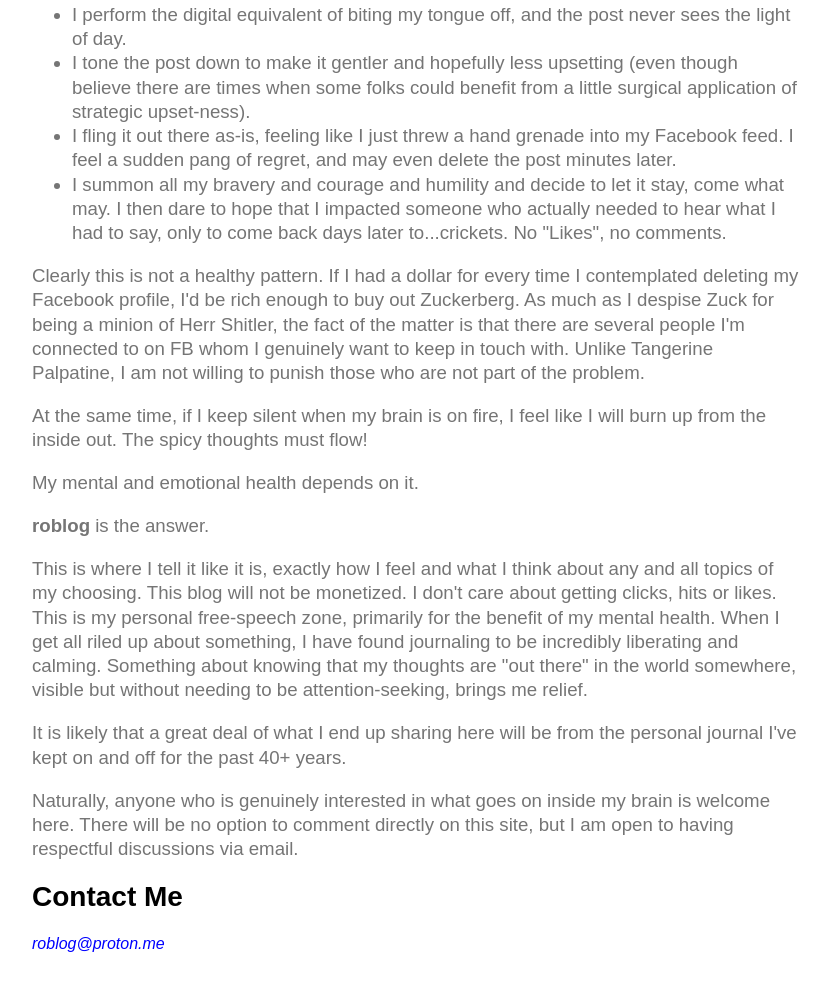
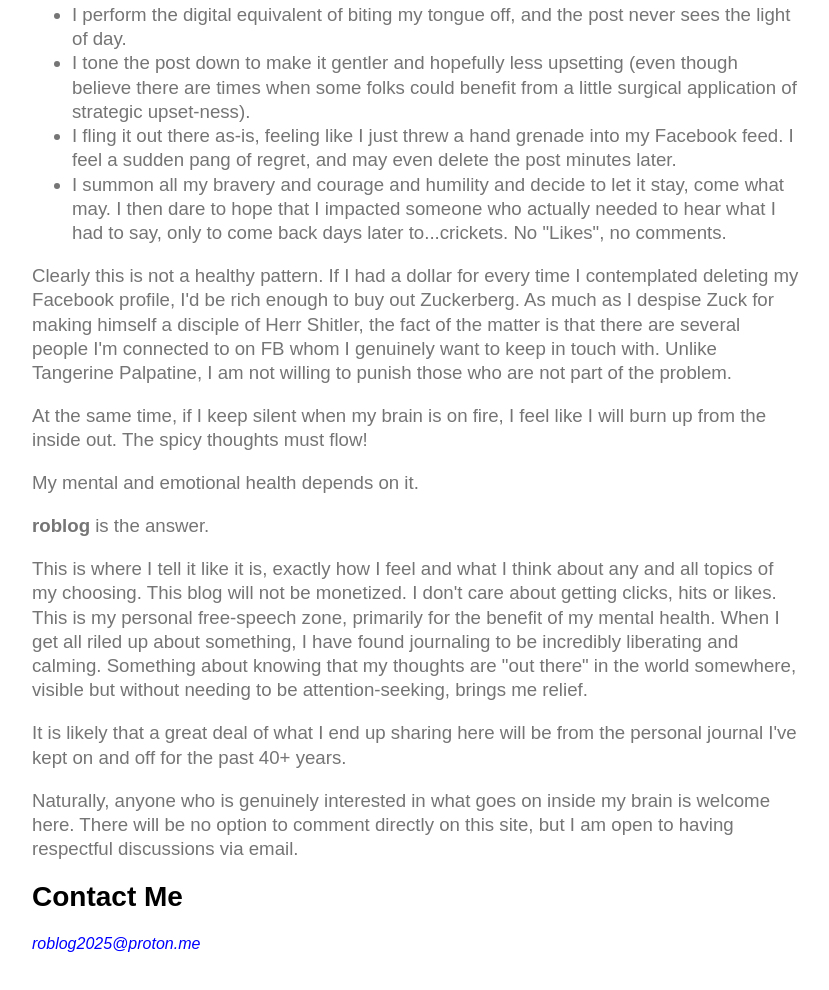
Before and after one commit to pythonadventurer/bgo, a plain HTML site: page blog/about.html in a window 1280 px wide. Shown: the part 696-1686 px from the top of the page, without its empty margins (224-1053 px from the left). Drawn offline with Linux system fonts and the light colour scheme.

Commit message:
tweaks to about page

```diff
--- a/blog/about.html
+++ b/blog/about.html
@@ -20,7 +20,7 @@
         <li>I fling it out there as-is, feeling like I just threw a hand grenade into my Facebook feed.  I feel a sudden pang of regret, and may even delete the post minutes later.</li>
         <li>I summon all my bravery and courage and humility and decide to let it stay, come what may. I then dare to hope that I impacted someone who actually needed to hear what I had to say, only to come back days later to...crickets. No "Likes", no comments. </li>
     </ul>
-    <p>Clearly this is not a healthy pattern. If I had a dollar for every time I contemplated deleting my Facebook profile, I'd be rich enough to buy out Zuckerberg. As much as I despise Zuck for being a minion of Herr Shitler, the fact of the matter is that there are several people I'm connected to on FB whom I genuinely want to keep in touch with.  Unlike Tangerine Palpatine, I am not willing to punish those who are not part of the problem.</p>
+    <p>Clearly this is not a healthy pattern. If I had a dollar for every time I contemplated deleting my Facebook profile, I'd be rich enough to buy out Zuckerberg. As much as I despise Zuck for making himself a disciple of Herr Shitler, the fact of the matter is that there are several people I'm connected to on FB whom I genuinely want to keep in touch with.  Unlike Tangerine Palpatine, I am not willing to punish those who are not part of the problem.</p>
     <p>At the same time, if I keep silent when my brain is on fire, I feel like I will burn up from the inside out.  The spicy thoughts must flow!</p>
     <p>My mental and emotional health depends on it.</p>
     <p><strong>roblog</strong> is the answer.</p>
@@ -28,7 +28,7 @@
     <p>It is likely that a great deal of what I end up sharing here will be from the personal journal I've kept on and off for the past 40+ years.</p>
     <p>Naturally, anyone who is genuinely interested in what goes on inside my brain is welcome here.  There will be no option to comment directly on this site, but I am open to having respectful discussions via email.</p>
 	<div class="entry-title"><h2>Contact Me</h2></div>
-    <p class="email-text">roblog@proton.me</p>
+    <p class="email-text">roblog2025@proton.me</p>
     </div>
 </div>
 </body>
```
